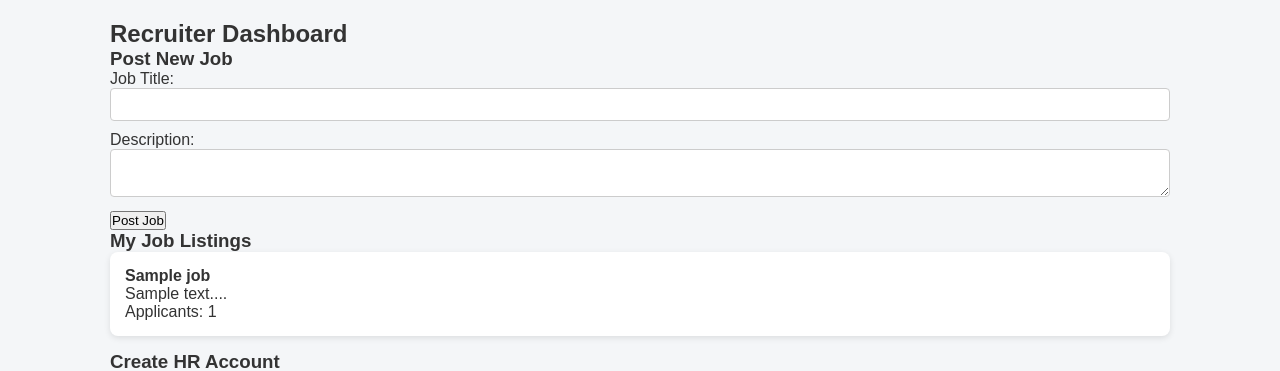
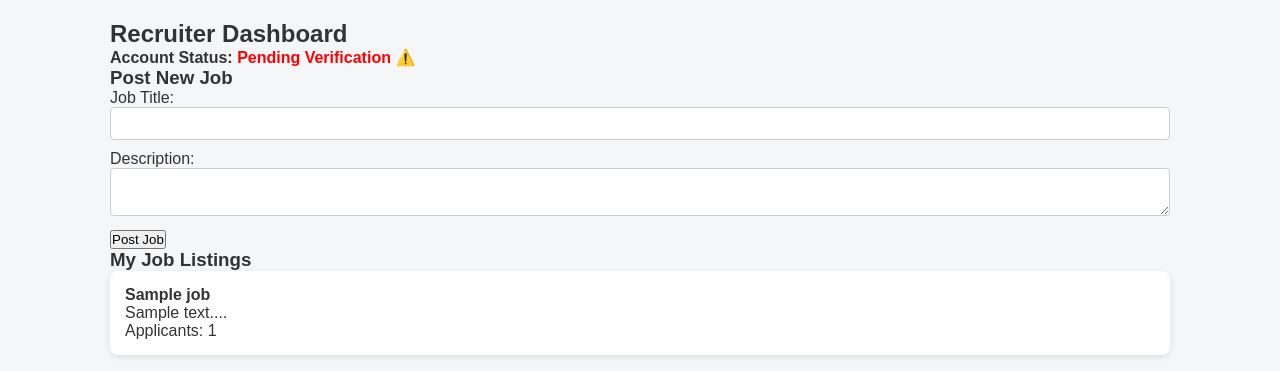
Before and after one commit to MDREVAULA/SD---Job-Application-repository, a Flask app: template job-application/templates/recruiter_dashboard.html in a window 1280 px wide. Shown: the part 58-429 px from the top of the page. Run offline with Flask 3, Linux system fonts and the light colour scheme; tables that the repository leaves empty hold one stand-in row (values such as "Sample post"); the template is opened without the code that fills it: values that come from a table or form of the project are taken from there, most other values are stand-ins (such as "Sample title", 1, 10 or a date in 2020).

Commit message:
Display account status on recruiter dashboard
Add account status display for current user verification.

```diff
--- a/job-application/templates/recruiter_dashboard.html
+++ b/job-application/templates/recruiter_dashboard.html
@@ -1,6 +1,15 @@
 {% extends "layout.html" %}
 {% block content %}
 <h2>Recruiter Dashboard</h2>
+
+<p>
+    <strong>Account Status:</strong>
+    {% if current_user.is_verified %}
+        <span style="color:green;font-weight:bold;">Verified ✅</span>
+    {% else %}
+        <span style="color:red;font-weight:bold;">Pending Verification ⚠️</span>
+    {% endif %}
+</p>
 
 <h3>Post New Job</h3>
 <form method="POST" action="{{ url_for('recruiter.post_job') }}">
```
